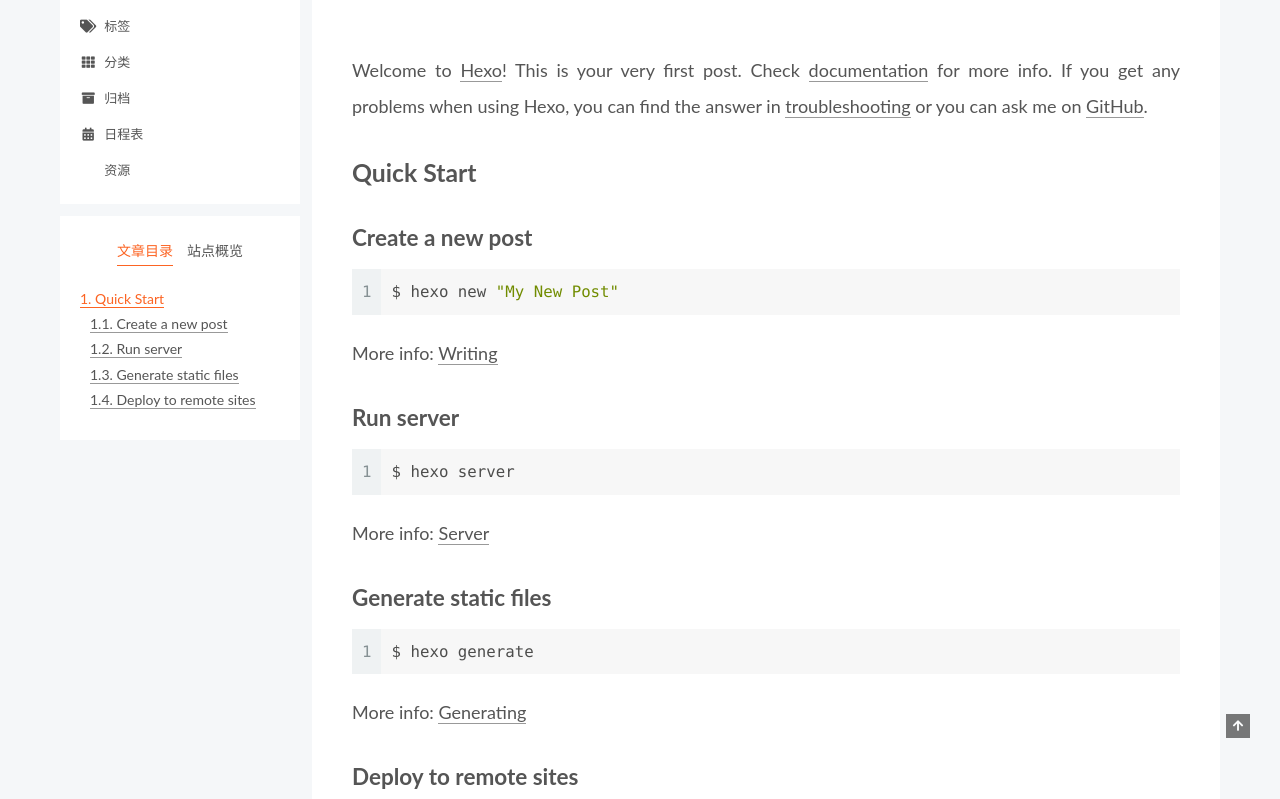
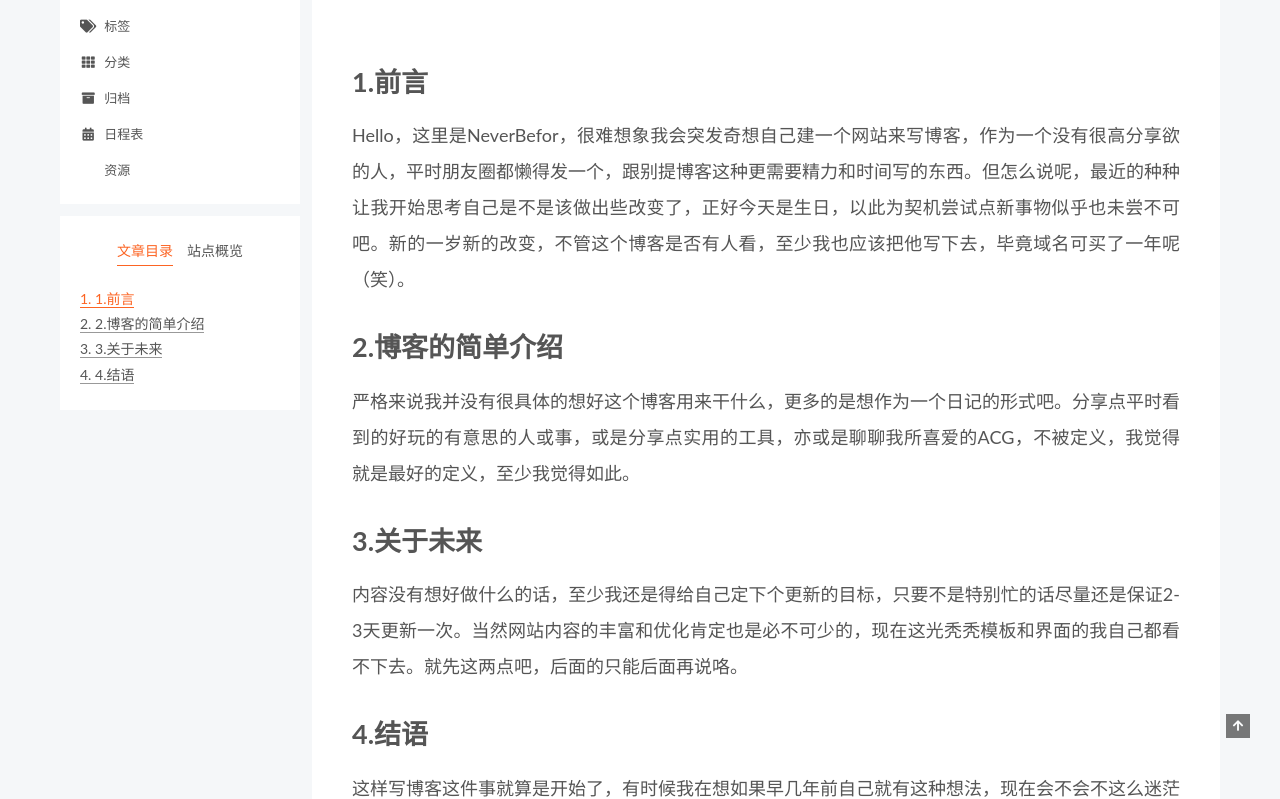
Before and after one commit to NeverBeforr/NeverBeforr.github.io, a plain HTML site: page 2023/03/15/First Blog/index.html in a window 1280 px wide. Shown: the part 162-961 px from the top of the page. Drawn offline with Linux system fonts and the light colour scheme.

Commit message:
Site updated: 2023-03-15 19:32:44

```diff
--- a/2023/03/15/First Blog/index.html
+++ b/2023/03/15/First Blog/index.html
@@ -20,15 +20,15 @@
     var CONFIG = {"hostname":"example.com","root":"/","scheme":"Pisces","version":"7.8.0","exturl":false,"sidebar":{"position":"left","display":"post","padding":18,"offset":12,"onmobile":false},"copycode":{"enable":false,"show_result":false,"style":null},"back2top":{"enable":true,"sidebar":false,"scrollpercent":false},"bookmark":{"enable":false,"color":"#222","save":"auto"},"fancybox":false,"mediumzoom":false,"lazyload":false,"pangu":false,"comments":{"style":"tabs","active":null,"storage":true,"lazyload":false,"nav":null},"algolia":{"hits":{"per_page":10},"labels":{"input_placeholder":"Search for Posts","hits_empty":"We didn't find any results for the search: ${query}","hits_stats":"${hits} results found in ${time} ms"}},"localsearch":{"enable":false,"trigger":"auto","top_n_per_article":1,"unescape":false,"preload":false},"motion":{"enable":true,"async":false,"transition":{"post_block":"fadeIn","post_header":"slideDownIn","post_body":"slideDownIn","coll_header":"slideLeftIn","sidebar":"slideUpIn"}}};
   </script>
 
-  <meta name="description" content="Welcome to Hexo! This is your very first post. Check documentation for more info. If you get any problems when using Hexo, you can find the answer in troubleshooting or you can ask me on GitHub. Quick">
+  <meta name="description" content="1.前言Hello，这里是NeverBefor，很难想象我会突发奇想自己建一个网站来写博客，作为一个没有很高分享欲的人，平时朋友圈都懒得发一个，跟别提博客这种更需要精力和时间写的东西。但怎么说呢，最近的种种让我开始思考自己是不是该做出些改变了，正好今天是生日，以此为契机尝试点新事物似乎也未尝不可吧。新的一岁新的改变，不管这个博客是否有人看，至少我也应该把他写下去，毕竟域名可买了一年呢（笑）。 2.">
 <meta property="og:type" content="article">
 <meta property="og:title" content="第一篇Blog">
 <meta property="og:url" content="http://example.com/2023/03/15/First%20Blog/index.html">
 <meta property="og:site_name" content="NeverBefor&#39;s Blog">
-<meta property="og:description" content="Welcome to Hexo! This is your very first post. Check documentation for more info. If you get any problems when using Hexo, you can find the answer in troubleshooting or you can ask me on GitHub. Quick">
+<meta property="og:description" content="1.前言Hello，这里是NeverBefor，很难想象我会突发奇想自己建一个网站来写博客，作为一个没有很高分享欲的人，平时朋友圈都懒得发一个，跟别提博客这种更需要精力和时间写的东西。但怎么说呢，最近的种种让我开始思考自己是不是该做出些改变了，正好今天是生日，以此为契机尝试点新事物似乎也未尝不可吧。新的一岁新的改变，不管这个博客是否有人看，至少我也应该把他写下去，毕竟域名可买了一年呢（笑）。 2.">
 <meta property="og:locale" content="zh_CN">
 <meta property="article:published_time" content="2023-03-15T05:42:06.900Z">
-<meta property="article:modified_time" content="2023-03-15T08:12:44.528Z">
+<meta property="article:modified_time" content="2023-03-15T11:32:07.950Z">
 <meta property="article:author" content="NeverBefor">
 <meta name="twitter:card" content="summary">
 
@@ -199,7 +199,7 @@
               <span class="post-meta-item-text">发表于</span>
 
 
-              <time title="创建时间：2023-03-15 13:42:06 / 修改时间：16:12:44" itemprop="dateCreated datePublished" datetime="2023-03-15T13:42:06+08:00">2023-03-15</time>
+              <time title="创建时间：2023-03-15 13:42:06 / 修改时间：19:32:07" itemprop="dateCreated datePublished" datetime="2023-03-15T13:42:06+08:00">2023-03-15</time>
             </span>
 
 
@@ -213,19 +213,10 @@
     <div class="post-body" itemprop="articleBody">
 
 
-        <p>Welcome to <a target="_blank" rel="noopener" href="https://hexo.io/">Hexo</a>! This is your very first post. Check <a target="_blank" rel="noopener" href="https://hexo.io/docs/">documentation</a> for more info. If you get any problems when using Hexo, you can find the answer in <a target="_blank" rel="noopener" href="https://hexo.io/docs/troubleshooting.html">troubleshooting</a> or you can ask me on <a target="_blank" rel="noopener" href="https://github.com/hexojs/hexo/issues">GitHub</a>.</p>
-<h2 id="Quick-Start"><a href="#Quick-Start" class="headerlink" title="Quick Start"></a>Quick Start</h2><h3 id="Create-a-new-post"><a href="#Create-a-new-post" class="headerlink" title="Create a new post"></a>Create a new post</h3><figure class="highlight bash"><table><tr><td class="gutter"><pre><span class="line">1</span><br></pre></td><td class="code"><pre><span class="line">$ hexo new <span class="string">&quot;My New Post&quot;</span></span><br></pre></td></tr></table></figure>
-
-<p>More info: <a target="_blank" rel="noopener" href="https://hexo.io/docs/writing.html">Writing</a></p>
-<h3 id="Run-server"><a href="#Run-server" class="headerlink" title="Run server"></a>Run server</h3><figure class="highlight bash"><table><tr><td class="gutter"><pre><span class="line">1</span><br></pre></td><td class="code"><pre><span class="line">$ hexo server</span><br></pre></td></tr></table></figure>
-
-<p>More info: <a target="_blank" rel="noopener" href="https://hexo.io/docs/server.html">Server</a></p>
-<h3 id="Generate-static-files"><a href="#Generate-static-files" class="headerlink" title="Generate static files"></a>Generate static files</h3><figure class="highlight bash"><table><tr><td class="gutter"><pre><span class="line">1</span><br></pre></td><td class="code"><pre><span class="line">$ hexo generate</span><br></pre></td></tr></table></figure>
-
-<p>More info: <a target="_blank" rel="noopener" href="https://hexo.io/docs/generating.html">Generating</a></p>
-<h3 id="Deploy-to-remote-sites"><a href="#Deploy-to-remote-sites" class="headerlink" title="Deploy to remote sites"></a>Deploy to remote sites</h3><figure class="highlight bash"><table><tr><td class="gutter"><pre><span class="line">1</span><br></pre></td><td class="code"><pre><span class="line">$ hexo deploy</span><br></pre></td></tr></table></figure>
-
-<p>More info: <a target="_blank" rel="noopener" href="https://hexo.io/docs/one-command-deployment.html">Deployment</a></p>
+        <h1 id="1-前言"><a href="#1-前言" class="headerlink" title="1.前言"></a>1.前言</h1><p>Hello，这里是NeverBefor，很难想象我会突发奇想自己建一个网站来写博客，作为一个没有很高分享欲的人，平时朋友圈都懒得发一个，跟别提博客这种更需要精力和时间写的东西。但怎么说呢，最近的种种让我开始思考自己是不是该做出些改变了，正好今天是生日，以此为契机尝试点新事物似乎也未尝不可吧。新的一岁新的改变，不管这个博客是否有人看，至少我也应该把他写下去，毕竟域名可买了一年呢（笑）。</p>
+<h1 id="2-博客的简单介绍"><a href="#2-博客的简单介绍" class="headerlink" title="2.博客的简单介绍"></a>2.博客的简单介绍</h1><p>严格来说我并没有很具体的想好这个博客用来干什么，更多的是想作为一个日记的形式吧。分享点平时看到的好玩的有意思的人或事，或是分享点实用的工具，亦或是聊聊我所喜爱的ACG，不被定义，我觉得就是最好的定义，至少我觉得如此。</p>
+<h1 id="3-关于未来"><a href="#3-关于未来" class="headerlink" title="3.关于未来"></a>3.关于未来</h1><p>内容没有想好做什么的话，至少我还是得给自己定下个更新的目标，只要不是特别忙的话尽量还是保证2-3天更新一次。当然网站内容的丰富和优化肯定也是必不可少的，现在这光秃秃模板和界面的我自己都看不下去。就先这两点吧，后面的只能后面再说咯。</p>
+<h1 id="4-结语"><a href="#4-结语" class="headerlink" title="4.结语"></a>4.结语</h1><p>这样写博客这件事就算是开始了，有时候我在想如果早几年前自己就有这种想法，现在会不会不这么迷茫而且失败呢，还是说人只要停下来向后看看，总会觉得自己的前一阶段有太多不足，而感到些许后悔呢。但不管怎么说，开始的再晚，也总比从不开始要好吧。<br>（不会几年之后的我看到这篇博客只会觉得充满浓浓的中二气息吧）</p>
 
     </div>
 
@@ -296,7 +287,7 @@
 
       <!--noindex-->
       <div class="post-toc-wrap sidebar-panel">
-          <div class="post-toc motion-element"><ol class="nav"><li class="nav-item nav-level-2"><a class="nav-link" href="#Quick-Start"><span class="nav-number">1.</span> <span class="nav-text">Quick Start</span></a><ol class="nav-child"><li class="nav-item nav-level-3"><a class="nav-link" href="#Create-a-new-post"><span class="nav-number">1.1.</span> <span class="nav-text">Create a new post</span></a></li><li class="nav-item nav-level-3"><a class="nav-link" href="#Run-server"><span class="nav-number">1.2.</span> <span class="nav-text">Run server</span></a></li><li class="nav-item nav-level-3"><a class="nav-link" href="#Generate-static-files"><span class="nav-number">1.3.</span> <span class="nav-text">Generate static files</span></a></li><li class="nav-item nav-level-3"><a class="nav-link" href="#Deploy-to-remote-sites"><span class="nav-number">1.4.</span> <span class="nav-text">Deploy to remote sites</span></a></li></ol></li></ol></div>
+          <div class="post-toc motion-element"><ol class="nav"><li class="nav-item nav-level-1"><a class="nav-link" href="#1-%E5%89%8D%E8%A8%80"><span class="nav-number">1.</span> <span class="nav-text">1.前言</span></a></li><li class="nav-item nav-level-1"><a class="nav-link" href="#2-%E5%8D%9A%E5%AE%A2%E7%9A%84%E7%AE%80%E5%8D%95%E4%BB%8B%E7%BB%8D"><span class="nav-number">2.</span> <span class="nav-text">2.博客的简单介绍</span></a></li><li class="nav-item nav-level-1"><a class="nav-link" href="#3-%E5%85%B3%E4%BA%8E%E6%9C%AA%E6%9D%A5"><span class="nav-number">3.</span> <span class="nav-text">3.关于未来</span></a></li><li class="nav-item nav-level-1"><a class="nav-link" href="#4-%E7%BB%93%E8%AF%AD"><span class="nav-number">4.</span> <span class="nav-text">4.结语</span></a></li></ol></div>
       </div>
       <!--/noindex-->
 
--- a/css/main.css
+++ b/css/main.css
@@ -1168,7 +1168,7 @@
 }
 .links-of-author a::before,
 .links-of-author span.exturl::before {
-  background: #619467;
+  background: #ff4730;
   border-radius: 50%;
   content: ' ';
   display: inline-block;
```
Also changed, not shown: index.html (+5 -14 lines).
